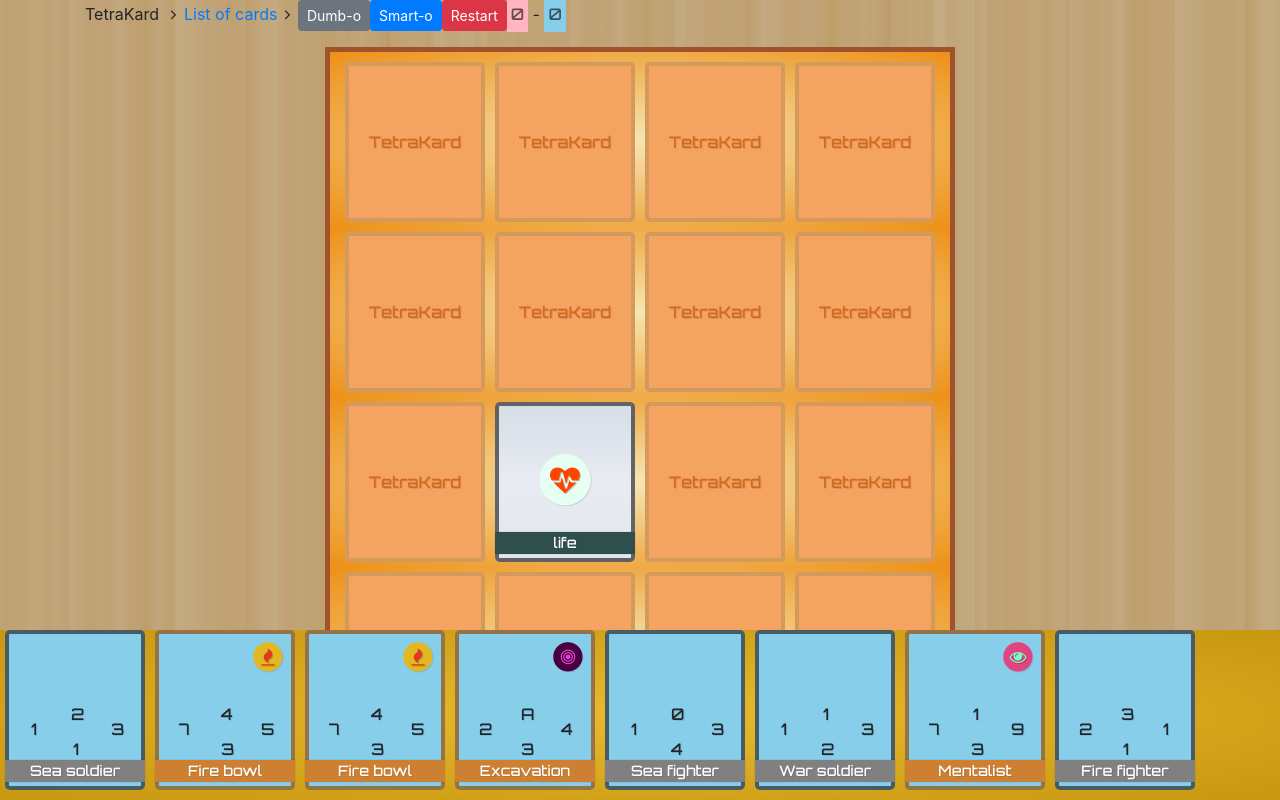
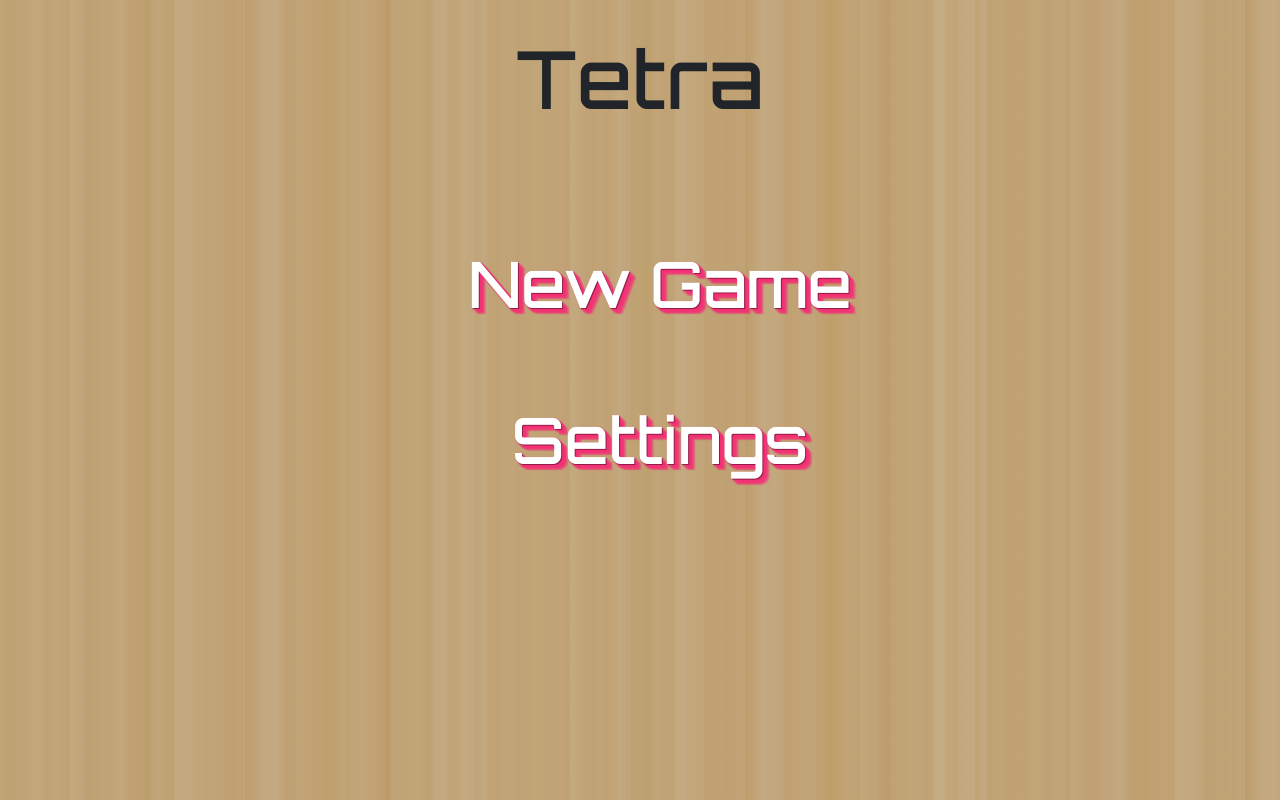
Before and after one commit to Pierre-RA/tetrakard, an Angular app: page / in a window 1280 px wide. Built offline with nearby package versions, Linux system fonts and the light colour scheme; what ng2-dnd would draw is missing.

Commit message:
feat: add welcome page

```diff
--- a/src/app/app.routing.ts
+++ b/src/app/app.routing.ts
@@ -2,7 +2,8 @@ import { Routes, RouterModule } from '@angular/router';
 import { ModuleWithProviders } from '@angular/core';
 
 export const routes: Routes = [
-  { path: '', loadChildren: 'app/pages/board/board.module#BoardModule'},
+  { path: '', loadChildren: 'app/pages/welcome/welcome.module#WelcomeModule'},
+  { path: 'game', loadChildren: 'app/pages/board/board.module#BoardModule'},
   { path: 'cardlist', loadChildren: 'app/pages/cards/cards.module#CardsModule', pathMatch: 'full' },
   { path: '**', redirectTo: 'pages/board' }
 ];
--- a/src/app/logic/board/board.ts
+++ b/src/app/logic/board/board.ts
@@ -36,11 +36,7 @@ export class Board {
   }
 
   initAdversary(name: string, type?: string): void {
-    if (type == 'smart') {
-      this.adversary = new SmartIA(name);
-    } else {
-      this.adversary = new DumbIA(name);
-    }
+    this.adversary = new SmartIA(name);
     let hand = [];
     for (let i = 0; i < 8; i++) {
       hand.push(this.cardsService.getRandom());
--- a/src/app/pages/board/board.component.html
+++ b/src/app/pages/board/board.component.html
@@ -4,20 +4,21 @@
     <i class="fa fa-fw fa-angle-right" aria-hidden="true"></i>
     <a [routerLink]="['/cardlist']">List of cards</a>
     <i class="fa fa-fw fa-angle-right" aria-hidden="true"></i>
-    <button class="btn btn-sm" [ngClass]="{'btn-primary': ia == 'Dumb-o', 'btn-secondary': ia == 'Smart-o'}" (click)="onReset('Dumb-o')">Dumb-o</button>
-    <button class="btn btn-sm" [ngClass]="{'btn-primary': ia == 'Smart-o', 'btn-secondary': ia == 'Dumb-o'}" (click)="onReset('Smart-o')">Smart-o</button>
     <button class="btn btn-sm btn-danger" (click)="onReset()">Restart</button>
     <span class="adversary">{{board.score.adversary}}</span>
     -
     <span class="user">{{board.score.user}}</span>
   </p>
+
   <div class="board">
     <div class="four-tiles" *ngFor="let row of board.getBoard(); let i = index">
-      <card *ngFor="let card of row; let j = index"
-        class="float"
-        [card]="card"
-        (selected)="onBoardCardSelected(i, j)">
-      </card>
+      <div *ngFor="let card of row; let j = index">
+        <card
+          class="float"
+          [card]="card"
+          (selected)="onBoardCardSelected(i, j)">
+        </card>
+      </div>
     </div>
   </div>
 </div>
--- a/src/app/pages/board/board.component.ts
+++ b/src/app/pages/board/board.component.ts
@@ -44,6 +44,8 @@ export class BoardComponent implements OnInit {
   playingCard: Card;
   board: Board;
   ia: string;
+  tLeft: Card;
+  tRight: Card;
 
   constructor(
     private cardsService: CardsService
@@ -54,6 +56,8 @@ export class BoardComponent implements OnInit {
     this.ia = 'Smart-o';
     this.playingCard = null;
     this.board = new Board(this.cardsService, ADVERSARY_COLOR);
+    this.tLeft = this.cardsService.getRandom();
+    this.tRight = Card.getEmptyCard();
   }
 
   ngOnInit() {
@@ -90,6 +94,15 @@ export class BoardComponent implements OnInit {
     }
   }
 
+  onCardDraggedOnBoard(i: number, j: number, card: Card): void {
+    this.playingCard = card;
+    this.onBoardCardSelected(i, j);
+  }
+
+  dropped() {
+    console.log('dropped');
+  }
+
   highlightEmptyCells(): void {
     for (let j = 0; j < 4; j++) {
       for (let i = 0; i < 4; i++) {
--- a/src/app/pages/board/board.module.ts
+++ b/src/app/pages/board/board.module.ts
@@ -1,5 +1,6 @@
 import { NgModule } from '@angular/core';
 import { CommonModule } from '@angular/common';
+import { DndModule } from 'ng2-dnd';
 
 import { CardModule } from '../../templates/card/card.module';
 import { CardsService } from '../../services/cards.service';
@@ -11,7 +12,8 @@ import { BoardComponent } from './board.component';
   imports: [
     CommonModule,
     CardModule,
-    routing
+    routing,
+    DndModule,
   ],
   declarations: [BoardComponent],
   providers: [CardsService]
--- /dev/null
+++ b/src/app/pages/welcome/welcome.component.html
@@ -0,0 +1,9 @@
+<h1>Tetra</h1>
+<ul>
+  <li>
+    <a [routerLink]="['/game']">New Game</a>
+  </li>
+  <li>
+    <a [routerLink]="['/']">Settings</a>
+  </li>
+</ul>
--- /dev/null
+++ b/src/app/pages/welcome/welcome.component.scss
@@ -0,0 +1,42 @@
+@mixin shadow {
+  text-shadow:
+  1px 1px 0 rgba(0,0,0,0.4),
+  1px 0px 1px rgba(245,50,120,0.4), 0px 1px 1px rgba(245,50,120,0.3),
+  2px 1px 1px rgba(245,50,120,0.4), 1px 2px 1px rgba(245,50,120,0.3),
+  3px 2px 1px rgba(245,50,120,0.4), 2px 3px 1px rgba(245,50,120,0.3),
+  4px 3px 1px rgba(245,50,120,0.4), 3px 4px 1px rgba(245,50,120,0.3),
+  5px 4px 1px rgba(245,50,120,0.4), 4px 5px 1px rgba(245,50,120,0.3),
+  6px 5px 1px rgba(245,50,120,0.4), 5px 6px 1px rgba(245,50,120,0.3),
+  7px 6px 1px rgba(245,50,120,0.4);
+}
+
+h1 {
+  font-size: 5em;
+  text-align: center;
+  font-family: 'Orbitron', sans-serif;
+  padding: 30px;
+}
+
+ul {
+  margin-top: 50px;
+}
+
+li {
+  font-size: 4em;
+  text-align: center;
+  font-family: 'Orbitron', sans-serif;
+  padding: 30px;
+  list-style-type: none;
+  a {
+    color: white;
+    @include shadow;
+  }
+  a:hover {
+    text-decoration: none;
+    border-bottom: solid 4px white;
+  }
+}
+
+.card-content {
+  padding: 10px;
+}
--- /dev/null
+++ b/src/app/pages/welcome/welcome.component.ts
@@ -0,0 +1,15 @@
+import { Component, OnInit } from '@angular/core';
+
+@Component({
+  selector: 'app-welcome',
+  templateUrl: './welcome.component.html',
+  styleUrls: ['./welcome.component.scss']
+})
+export class WelcomeComponent implements OnInit {
+
+  constructor() { }
+
+  ngOnInit() {
+  }
+
+}
--- /dev/null
+++ b/src/app/pages/welcome/welcome.routing.ts
@@ -0,0 +1,13 @@
+import { Routes, RouterModule } from '@angular/router';
+
+import { WelcomeComponent } from './welcome.component';
+import { ModuleWithProviders } from '@angular/core';
+
+export const routes: Routes = [
+  {
+    path: '',
+    component: WelcomeComponent
+  }
+];
+
+export const routing: ModuleWithProviders = RouterModule.forChild(routes);
```
Also changed, not shown: src/app/pages/welcome/welcome.module.ts (added, +14 -0 lines), 1 other file (tests, documents, lock files or other folders).
